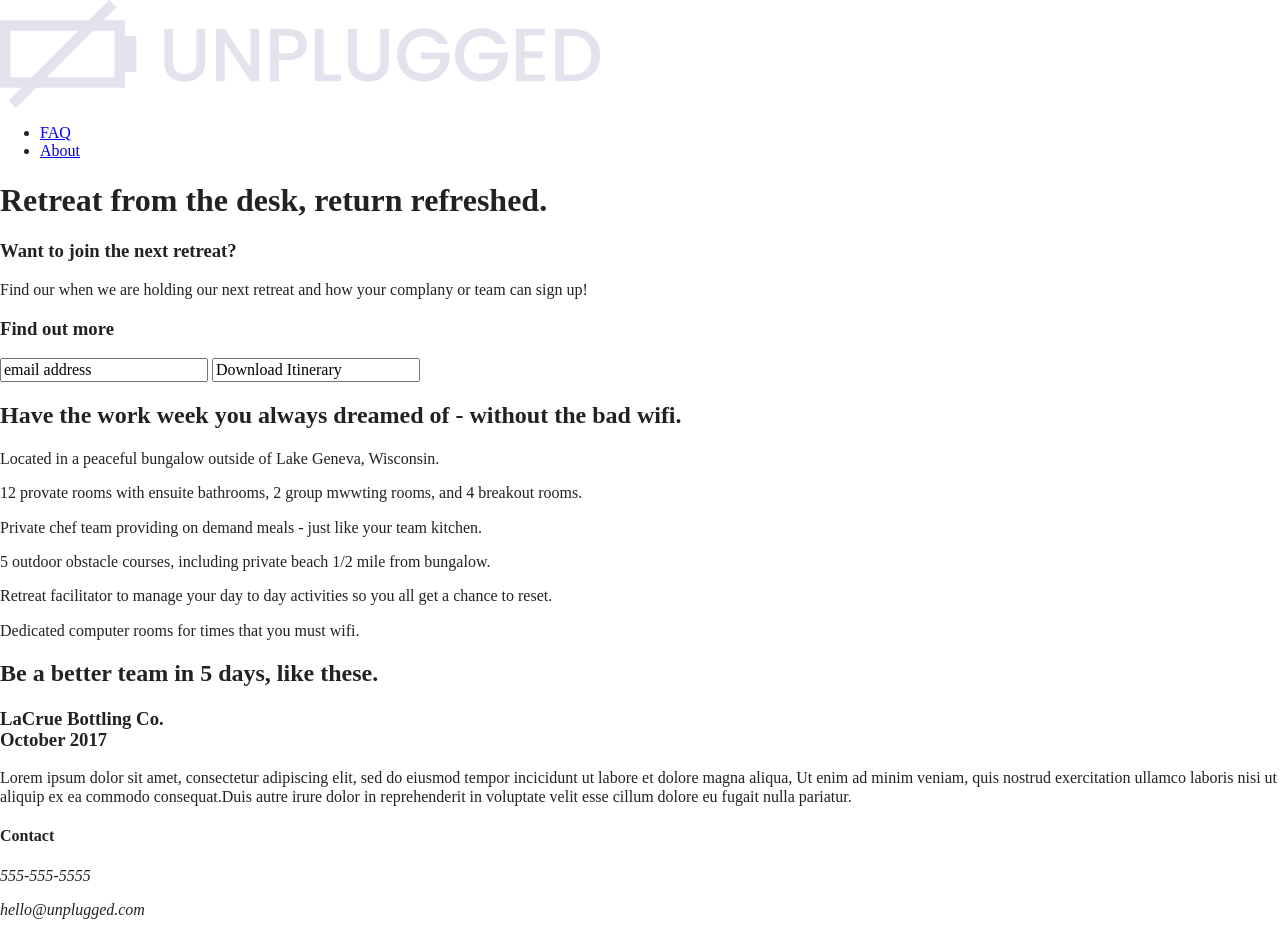
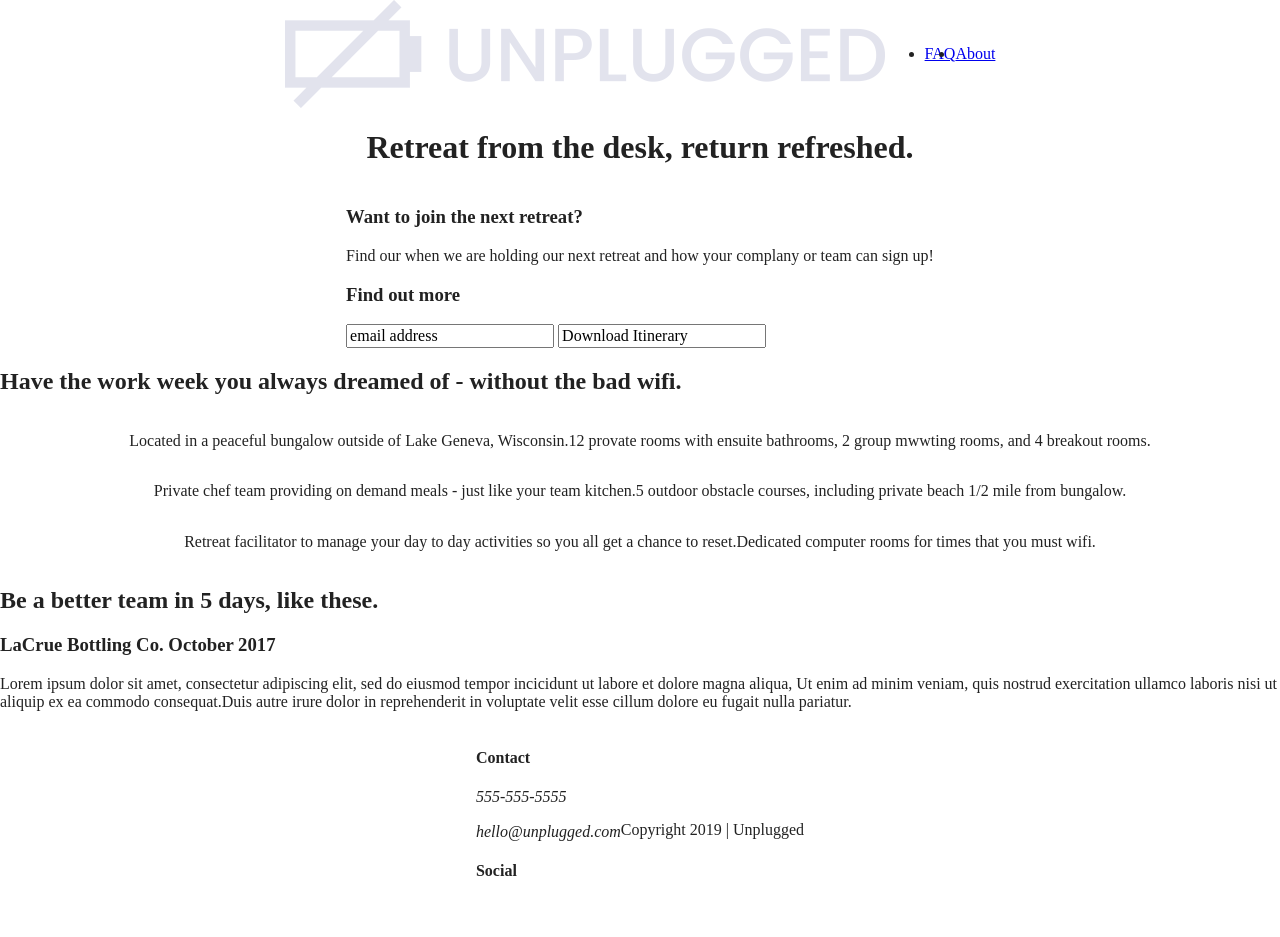
Before and after one commit to NicoleP20/unplugged-retreat, a website built with Parcel: page index.html in a window 1280 px wide. Shown: the top 937 px of the page. Built offline with nearby package versions, Linux system fonts and the light colour scheme.

Commit message:
Flexbox Layout added

```diff
--- a/css/main.css
+++ b/css/main.css
@@ -86,6 +86,114 @@ textarea {
 /* ==========================================================================
    Author's custom styles
    ========================================================================== */
+
+/*---------------------- Base Header - Footer Styles -----------------------*/
+
+header,
+footer {
+  display: flex;
+  justify-content: center;
+  align-items: center;
+  flex-flow: row wrap;
+}
+
+header .content-wrapper {
+  display: flex;
+  justify-content: center;
+  align-items: center;
+  flex-flow: row wrap;
+}
+
+header nav {
+  display: flex;
+  justify-content: space-around;
+  align-items: center;
+  flex-flow: row wrap;
+}
+
+header nav ul {
+  display: flex;
+  justify-content: space-around;
+}
+
+footer .social-icons {
+  display: flex;
+  justify-content: space-around;
+  align-items: center;
+}
+
+footer .social-icons p {
+  display: flex;
+  justify-content: center;
+  align-items: center;
+}
+
+/* -------------------- Mobile Styles - Homepage -------------------- */
+/* ----- Main ----- */
+
+.hero-area {
+  display: flex;
+  justify-content: center;
+  flex-flow: row wrap;
+}
+
+aside {
+  display: flex;
+  justify-content: center;
+  align-items: center;
+  flex-flow: row wrap;
+}
+
+.features {
+  display: flex;
+  justify-content: center;
+  flex-flow: row wrap;
+}
+
+.features .features-items {
+  display: flex;
+  justify-content: center;
+  align-items: center;
+  flex-flow: row wrap;
+}
+
+.reviews {
+  display: flex;
+  justify-content: center;
+  flex-flow: row wrap;
+}
+
+/* -------------------- Mobile Styles - About Page -------------------- */
+
+.mission {
+  display: flex;
+  justify-content: center;
+  align-items: center;
+  flex-flow: row wrap;
+}
+
+.contact-section {
+  display: flex;
+  justify-content: center;
+  align-items: center;
+  flex-flow: row wrap;
+}
+
+/* -------------------- Mobile Styles - FAQ Page -------------------- */
+
+.faqs {
+  display: flex;
+  justify-content: center;
+  align-items: center;
+  flex-flow: row wrap;
+}
+
+.faq .content-wrapper {
+  display: flex;
+  justify-content: center;
+  align-items: center;
+  flex-flow: row wrap;
+}
 
 /* ==========================================================================
    Helper classes
--- a/index.html
+++ b/index.html
@@ -121,7 +121,8 @@
           <div class="content-wrapper">
             <h2>Be a better team in 5 days, like these.</h2>
             <article>
-              <h3>LaCrue Bottling Co. <br />October 2017</h3>
+              <div>
+                <h3>LaCrue Bottling Co. October 2017</h3>
                 <p>
                   Lorem ipsum dolor sit amet, consectetur adipiscing elit, sed do
                   eiusmod tempor incicidunt ut labore et dolore magna aliqua, Ut
@@ -130,6 +131,7 @@
                   reprehenderit in voluptate velit esse cillum dolore eu fugait
                   nulla pariatur.
                 </p>
+              </div>
             </article>
           </div>
       </section>
```
Lines whose indentation alone changed are shown as unchanged.
